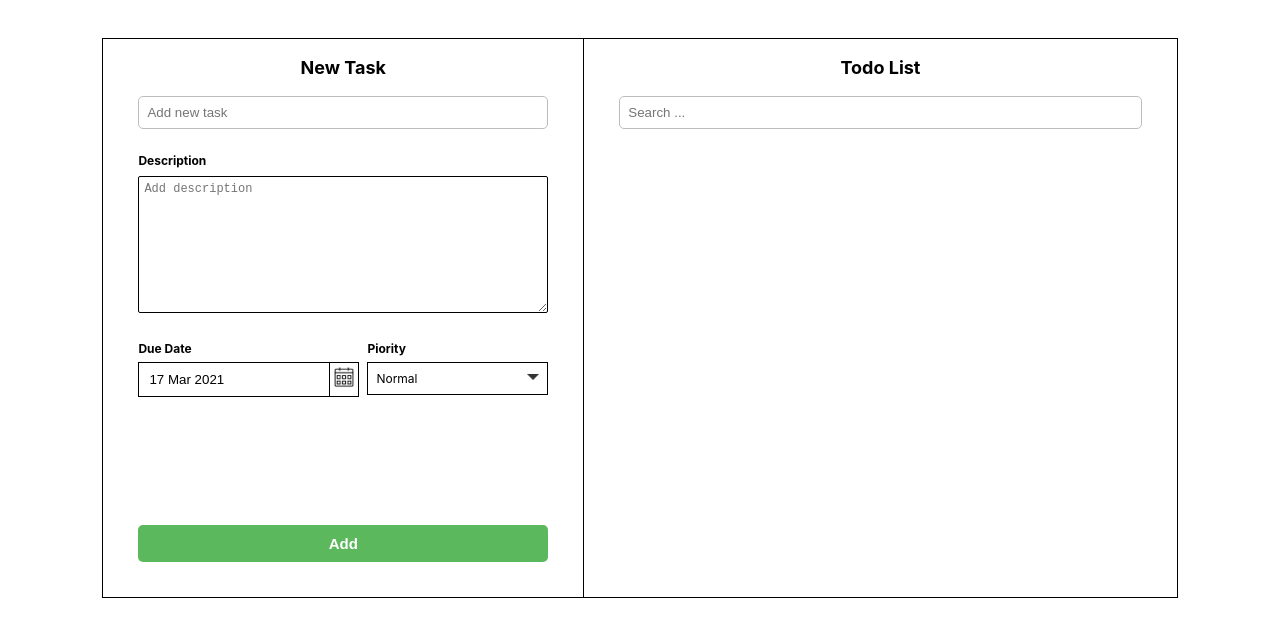
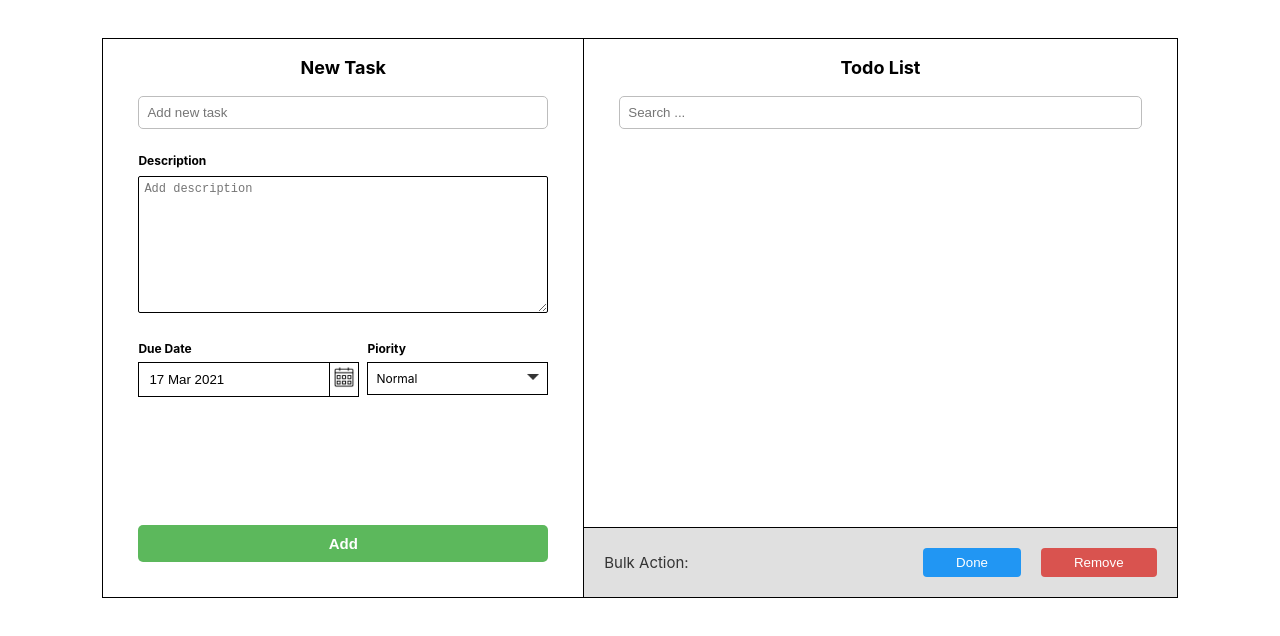
Before and after one commit to Sotatek-DuyNguyen2/todo-list-new-sota, a React (Create React App) app: page / in a window 1280 px wide. Shown: the top 636 px of the page. Built offline with nearby package versions, Linux system fonts and the light colour scheme.

Commit message:
feat: bulk action ui

```diff
--- a/src/components/TodoList/index.tsx
+++ b/src/components/TodoList/index.tsx
@@ -34,6 +34,18 @@ const TodoList = ({
                 }
                 </div>
             </div>
+
+            <div className="bulk">
+                    <p className="bulk__title">Bulk Action:</p>
+                    <div className="">
+                        <button className="btn-done-bottom">
+                            <span className="text-btn-bottom">Done</span>
+                        </button>
+                        <button className="btn-remove-bottom" >
+                            <span  className="text-btn-bottom">Remove</span>
+                        </button>
+                    </div>
+                </div>
         </div>
     )
 }
--- a/src/components/TodoList/style.sass
+++ b/src/components/TodoList/style.sass
@@ -1,6 +1,7 @@
 .todo-list
+    position: relative
+.list
     padding-left: 35px
-.list
     &__title
         font:
             size: 18px
@@ -13,3 +14,35 @@
             border: 1px solid #BDBDBD
             border-radius: 5px
             width: -webkit-fill-available
+
+.bulk
+    background: #E0E0E0
+    border-top: 1px solid
+    margin-right: -35px
+    padding: 20px
+    display: flex
+    align-items: center
+    justify-content: space-between
+    position: absolute
+    bottom: 0
+    width: -webkit-fill-available
+    &__title
+        font-size: 15px
+        color: #333333
+        margin: 0
+.btn-done-bottom, .btn-remove-bottom
+    border: none
+    padding: 7px 33px
+    border-radius: 4px
+    margin-left: 20px
+    cursor: pointer
+    color: #fff
+
+.btn-done-bottom, .btn-remove-bottom:focus
+    outline: none
+
+.btn-done-bottom
+    background: #2196F3
+
+.btn-remove-bottom
+    background: #D9534F
```
